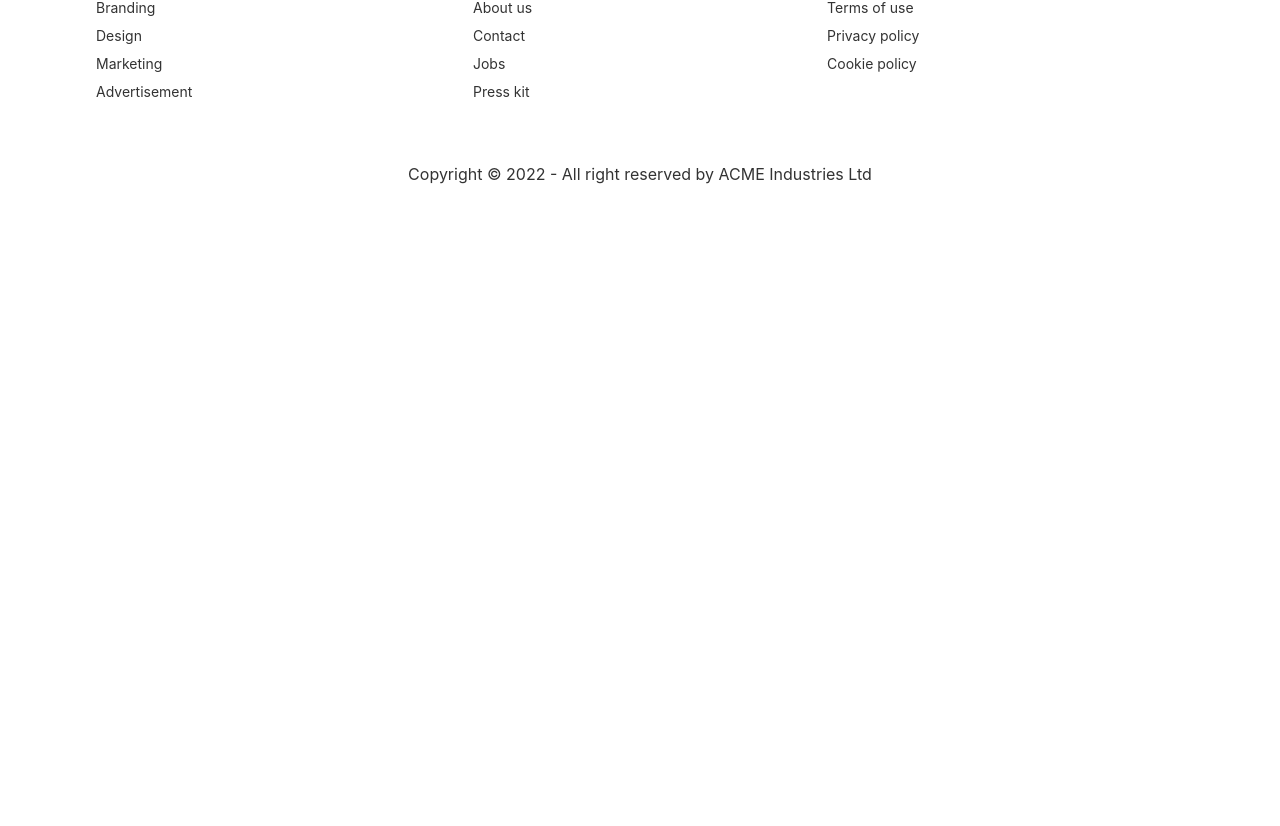
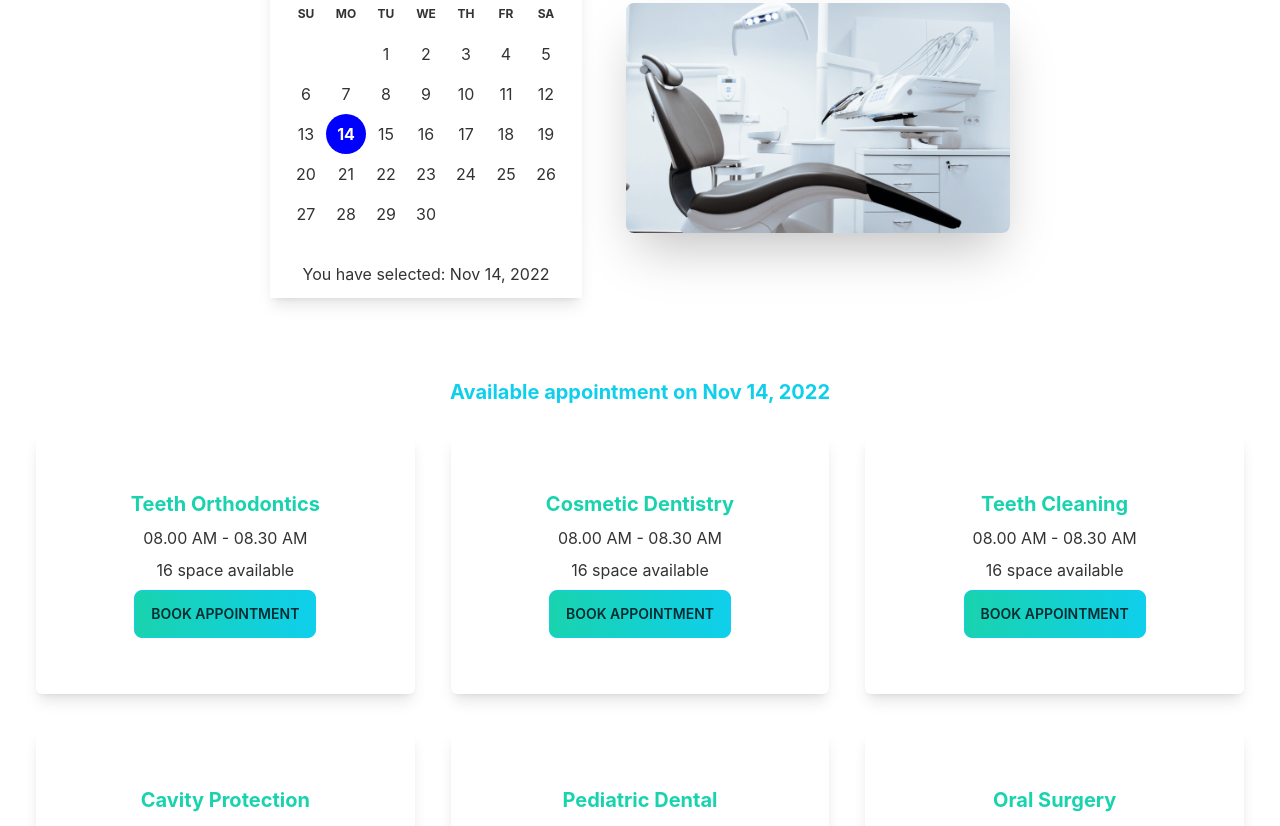
Before and after one commit to saadi001/Doctors-portal-client, a React (Create React App) app: page /appointment in a window 1280 px wide. Shown: the part 166-992 px from the top of the page. Before the commit the page ends 800 px from the top, so only its background shows below. Built offline with nearby package versions, Linux system fonts and the light colour scheme.

Commit message:
dynamically modal name added

```diff
--- a/package.json
+++ b/package.json
@@ -7,7 +7,9 @@
     "@testing-library/react": "^13.4.0",
     "@testing-library/user-event": "^13.5.0",
     "daisyui": "^2.39.1",
+    "date-fns": "^2.29.3",
     "react": "^18.2.0",
+    "react-day-picker": "^8.3.6",
     "react-dom": "^18.2.0",
     "react-router-dom": "^6.4.3",
     "react-scripts": "5.0.1",
--- /dev/null
+++ b/public/appointmentOptions.json
@@ -0,0 +1,118 @@
+[
+     {
+       "_id": 1,
+       "name": "Teeth Orthodontics",
+       "slots": [
+         "08.00 AM - 08.30 AM",
+         "08.30 AM - 09.00 AM",
+         "09.00 AM - 9.30 AM",
+         "09.30 AM - 10.00 AM",
+         "10.00 AM - 10.30 AM",
+         "10.30 AM - 11.00 AM",
+         "11.00 AM - 11.30 AM",
+         "11.30 AM - 12.00 AM",
+         "1.00 PM - 1.30 PM",
+         "1.30 PM - 2.00 PM",
+         "2.00 PM - 2.30 PM",
+         "2.30 PM - 3.00 PM",
+         "3.00 PM - 3.30 PM",
+         "3.30 PM - 4.00 PM",
+         "4.00 PM - 4.30 PM",
+         "4.30 PM - 5.00 PM"
+       ]
+     },
+     {
+       "_id": 2,
+       "name": "Cosmetic Dentistry",
+       "slots": [
+         "08.00 AM - 08.30 AM",
+         "08.30 AM - 09.00 AM",
+         "09.00 AM - 9.30 AM",
+         "09.30 AM - 10.00 AM",
+         "10.00 AM - 10.30 AM",
+         "10.30 AM - 11.00 AM",
+         "11.00 AM - 11.30 AM",
+         "11.30 AM - 12.00 AM",
+         "1.00 PM - 1.30 PM",
+         "1.30 PM - 2.00 PM",
+         "2.00 PM - 2.30 PM",
+         "2.30 PM - 3.00 PM",
+         "3.00 PM - 3.30 PM",
+         "3.30 PM - 4.00 PM",
+         "4.00 PM - 4.30 PM",
+         "4.30 PM - 5.00 PM"
+       ]
+     },
+     {
+       "_id": 3,
+       "name": "Teeth Cleaning",
+       "slots": [
+         "08.00 AM - 08.30 AM",
+         "08.30 AM - 09.00 AM",
+         "09.00 AM - 9.30 AM",
+         "09.30 AM - 10.00 AM",
+         "10.00 AM - 10.30 AM",
+         "10.30 AM - 11.00 AM",
+         "11.00 AM - 11.30 AM",
+         "11.30 AM - 12.00 AM",
+         "1.00 PM - 1.30 PM",
+         "1.30 PM - 2.00 PM",
+         "2.00 PM - 2.30 PM",
+         "2.30 PM - 3.00 PM",
+         "3.00 PM - 3.30 PM",
+         "3.30 PM - 4.00 PM",
+         "4.00 PM - 4.30 PM",
+         "4.30 PM - 5.00 PM"
+       ]
+     },
+     {
+       "_id": 4,
+       "name": "Cavity Protection",
+       "slots": [
+         "08.00 AM - 08.30 AM",
+         "08.30 AM - 09.00 AM",
+         "09.00 AM - 9.30 AM",
+         "09.30 AM - 10.00 AM",
+         "10.00 AM - 10.30 AM",
+         "10.30 AM - 11.00 AM",
+         "11.00 AM - 11.30 AM",
+         "11.30 AM - 12.00 AM",
+         "1.00 PM - 1.30 PM",
+         "1.30 PM - 2.00 PM",
+         "2.00 PM - 2.30 PM",
+         "2.30 PM - 3.00 PM",
+         "3.00 PM - 3.30 PM",
+         "3.30 PM - 4.00 PM",
+         "4.00 PM - 4.30 PM",
+         "4.30 PM - 5.00 PM"
+       ]
+     },
+     {
+       "_id": 5,
+       "name": "Pediatric Dental",
+       "slots": [
+       ]
+     },
+     {
+       "_id": 6,
+       "name": "Oral Surgery",
+       "slots": [
+         "08.00 AM - 08.30 AM",
+         "08.30 AM - 09.00 AM",
+         "09.00 AM - 9.30 AM",
+         "09.30 AM - 10.00 AM",
+         "10.00 AM - 10.30 AM",
+         "10.30 AM - 11.00 AM",
+         "11.00 AM - 11.30 AM",
+         "11.30 AM - 12.00 AM",
+         "1.00 PM - 1.30 PM",
+         "1.30 PM - 2.00 PM",
+         "2.00 PM - 2.30 PM",
+         "2.30 PM - 3.00 PM",
+         "3.00 PM - 3.30 PM",
+         "3.30 PM - 4.00 PM",
+         "4.00 PM - 4.30 PM",
+         "4.30 PM - 5.00 PM"
+       ]
+     }
+   ]
--- a/src/App.js
+++ b/src/App.js
@@ -2,6 +2,7 @@
 import { RouterProvider } from 'react-router-dom';
 import './App.css';
 import { router } from './Routes/Routes/Routes';
+import 'react-day-picker/dist/style.css';
 
 function App() {
   return (
--- /dev/null
+++ b/src/pages/HeaderAppointment/AppointmentBanner/AppointmentBanner.js
@@ -0,0 +1,28 @@
+import { format } from 'date-fns';
+import { DayPicker } from 'react-day-picker';
+import chair from '../../../assets/images/chair.png'
+
+const AppointmentBanner = ({selectedDate, setSelectedDate}) => {
+
+     return (
+          <div className="hero my-6">
+               <div className="hero-content flex-col gap-11 lg:flex-row-reverse">
+                    <img src={chair} alt="dentist chair" className="max-w-sm rounded-lg shadow-2xl" />
+                    <div className='shadow-lg '>
+                         <DayPicker
+                              mode='single'
+                              selected={selectedDate}
+                              onSelect={(data)=>{
+                                   if(data){
+                                        setSelectedDate(data)
+                                   }
+                                   }}
+                         />
+                         <p className='p-3 text-center'>You have selected: {format(selectedDate, 'PP')}</p>
+                    </div>
+               </div>
+          </div>
+     );
+};
+
+export default AppointmentBanner;
--- /dev/null
+++ b/src/pages/HeaderAppointment/AvailableAppointment/AppointmentOption.js
@@ -0,0 +1,19 @@
+import React from 'react';
+
+const AppointmentOption = ({ appointmentOption, setTreatment }) => {
+     const { name, slots } = appointmentOption;
+     return (
+          <div className="card shadow-lg rounded-md p-6">
+               <div className="card-body text-center">
+                    <h2 className="text-xl font-bold text-secondary text-center">{name}</h2>
+                    <p>{slots.length>0 ? slots[0] : "try another day!"}</p>
+                    <p>{slots.length} {slots>1 ? 'spaces' : 'space'} available</p>
+                    <div className="card-actions justify-center">
+                         <label htmlFor="booking-modal" onClick={() => setTreatment(appointmentOption)} className="btn btn-primary bg-gradient-to-l from-primary to-secondary">Book Appointment</label>
+                    </div>
+               </div>
+          </div>
+     );
+};
+
+export default AppointmentOption;
--- /dev/null
+++ b/src/pages/HeaderAppointment/AvailableAppointment/AvailableAppointment.js
@@ -0,0 +1,35 @@
+import { format } from 'date-fns';
+import React, { useEffect, useState } from 'react';
+import BookingModal from '../BookingModal/BookingModal';
+import AppointmentOption from './AppointmentOption';
+
+const AvailableAppointment = ({ selectedDate, setSelectedDate }) => {
+     const [appointmentOptions, setAppointmentOptions] = useState([])
+     const [treatment, setTreatment] = useState(null)
+
+     useEffect(() => {
+          fetch('appointmentOptions.json')
+               .then(res => res.json())
+               .then(data => setAppointmentOptions(data))
+     }, [])
+     return (
+          <section className='my-16 '>
+               <p className='text-xl font-bold text-center text-primary'>Available appointment on {format(selectedDate, 'PP')}</p>
+               <div className='grid grid-cols-1 md:grid-cols-2 lg:grid-cols-3 gap-9 mx-9 mt-7'>
+                    {
+                         appointmentOptions.map(option => <AppointmentOption
+                              key={option._id}
+                              appointmentOption={option}
+                              setTreatment={setTreatment}
+                         ></AppointmentOption>)
+                    }
+               </div>
+               {treatment &&
+                    <BookingModal
+                         treatment={treatment}
+                    ></BookingModal>}
+          </section>
+     );
+};
+
+export default AvailableAppointment;
--- /dev/null
+++ b/src/pages/HeaderAppointment/BookingModal/BookingModal.js
@@ -0,0 +1,19 @@
+import React from 'react';
+
+const BookingModal = ({treatment}) => {
+     const {name} = treatment;
+     return (
+          <div>
+               <input type="checkbox" id="booking-modal" className="modal-toggle" />
+               <div className="modal">
+                    <div className="modal-box relative">
+                         <label htmlFor="booking-modal" className="btn btn-sm btn-circle absolute right-2 top-2">✕</label>
+                         <h3 className="text-lg font-bold">{name}</h3>
+                         <p className="py-4">You've been selected for a chance to get one year of subscription to use Wikipedia for free!</p>
+                    </div>
+               </div>
+          </div>
+     );
+};
+
+export default BookingModal;
--- a/src/pages/HeaderAppointment/HeaderAppointment/HeaderAppointment.js
+++ b/src/pages/HeaderAppointment/HeaderAppointment/HeaderAppointment.js
@@ -1,9 +1,20 @@
-import React from 'react';
+
+import { useState } from 'react';
+import AppointmentBanner from '../AppointmentBanner/AppointmentBanner';
+import AvailableAppointment from '../AvailableAppointment/AvailableAppointment';
 
 const HeaderAppointment = () => {
+     const [selectedDate, setSelectedDate] = useState(new Date())
      return (
           <div>
-               this is header appointment
+               <AppointmentBanner
+                    selectedDate={selectedDate}
+                    setSelectedDate={setSelectedDate}
+               ></AppointmentBanner>
+               <AvailableAppointment
+                    selectedDate={selectedDate}
+                    setSelectedDate={setSelectedDate}
+               ></AvailableAppointment>
           </div>
      );
 };
```
Also changed, not shown: 1 other file (tests, documents, lock files or other folders).
